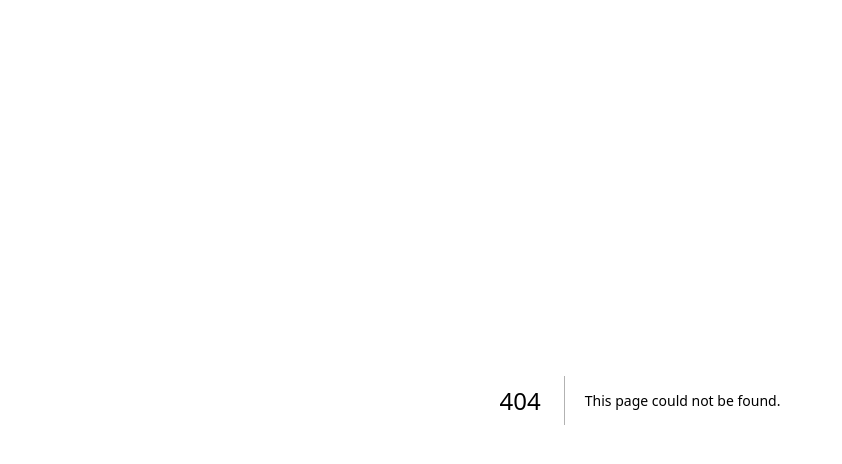
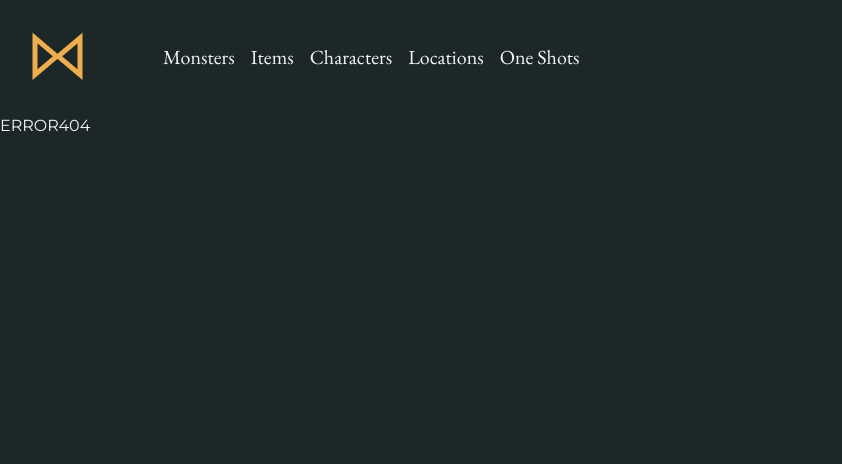
Before and after one commit to AsterShadow/RPG-henchman, a Next.js app: page /create/character in a window 1280 px wide. Before the commit this address had no page. Shown: the top 464 px of the page, without its empty margins (0-842 px from the left). Built offline with nearby package versions, Linux system fonts and the light colour scheme.

Commit message:
added page directories + heros, created types and constants for better reusability

```diff
--- a/src/app/layout/Footer/Footer.tsx
+++ b/src/app/layout/Footer/Footer.tsx
@@ -1,3 +1,5 @@
+"use client";
+
 import React from 'react';
 
 import images from '@/assets/images';
--- a/src/app/layout/Header/Header.tsx
+++ b/src/app/layout/Header/Header.tsx
@@ -10,6 +10,14 @@ import './Header.scss';
 const Navbar = () => {
   const [isMobileMenuOpen, setIsMobileMenuOpen] = useState(false);
   const menuRef = useRef<HTMLDivElement>(null);
+
+  const navLinks = [
+    { href: '/create/monsters', title: 'Monsters' },
+    { href: '/create/items', title: 'Items' },
+    { href: '/create/characters', title: 'Characters' },
+    { href: '/create/locations', title: 'Locations' },
+    { href: '/create/one-shots', title: 'One Shots' },
+  ];
 
   useEffect(() => {
     const handleClickOutside = (event: MouseEvent) => {
@@ -26,13 +34,14 @@ const Navbar = () => {
 
   return (
     <nav className="flex items-center justify-between flex-wrap lg:gap-20 lg:justify-normal p-8 w-full">
-      <Image src={images.logo} alt="RPG-Henchman logo" />
+      <Link href='/'>
+        <Image src={images.logo} alt="RPG-Henchman logo" />
+      </Link>
+
       <div className='hidden lg:block lg:flex lg:gap-4 text-xl font-headers'>
-        <Link href='#'><span>Monsters</span></Link>
-        <Link href='#'><span>Items</span></Link>
-        <Link href='#'><span>Characters</span></Link>
-        <Link href='#'><span>Locations</span></Link>
-        <Link href='#'><span>One Shots</span></Link>
+        {navLinks.map((link) => (
+          <Link href={link.href} key={link.title}><span>{link.title}</span></Link>
+        ))}
       </div>
       <div className='block lg:hidden'>
         <button onClick={() => setIsMobileMenuOpen(!isMobileMenuOpen)} className="flex items-center px-3 py-2 text-2xl font-headers">
@@ -43,14 +52,12 @@ const Navbar = () => {
       <CSSTransition in={isMobileMenuOpen} timeout={300} classNames="menu-slide" unmountOnExit nodeRef={menuRef}>
         <div className="fixed top-0 right-0 h-full w-3/5 bg-dark shadow-lg z-50" ref={menuRef}>
           <button onClick={() => setIsMobileMenuOpen(false)} className="flex items-center px-3 py-4 font-headers">
-            <Image src={images.close} alt="close icon" className='w-10'/>
+            <Image src={images.close} alt="close icon" className='w-10' />
           </button>
           <div className="flex flex-col items-start p-4 font-headers text-2xl gap-4 text-gold">
-            <Link href='#'><span>Monsters</span></Link>
-            <Link href='#'><span>Items</span></Link>
-            <Link href='#'><span>Characters</span></Link>
-            <Link href='#'><span>Locations</span></Link>
-            <Link href='#'><span>One Shots</span></Link>
+            {navLinks.map((link) => (
+              <Link href={link.href} key={link.title}><span>{link.title}</span></Link>
+            ))}
           </div>
         </div>
       </CSSTransition>
--- a/src/app/layout/LandingCTA/index.tsx
+++ /dev/null
@@ -1,32 +0,0 @@
-"use client";
-
-import Image from 'next/image';
-import { Section } from '../../../pages';
-import images from '@/assets/images';
-import Button from '@/components/Button';
-
-
-const SectionComponent: React.FC<Section> = ({ id, title, image, text, rotationDegree }) => {
-    const isEven = id % 2 === 0;
-    return (
-        <div className={`flex flex-col items-center justify-center gap-8 lg:justify-around ${isEven ? 'lg:flex-row' : 'lg:flex-row-reverse'}`}>
-            {image && (
-                <div className="flex items-center justify-center w-80 h-80 mx-auto lg:w-92 h-92 ">
-                    <div className="w-[150px] lg:w-[350px] absolute" style={{ transform: `rotate(${rotationDegree}deg)` }}>
-                        <Image src={images.triangle} alt="Triangle" />
-                    </div>
-                    <div className='w-[200px] lg:w-[350px] absolute'>
-                        <Image src={image} alt={title} />
-                    </div>
-                </div>
-            )}
-            <div className={`flex flex-col gap-2 items-center text-center lg:w-1/2`}>
-                <h1 className="text-2xl font-headers text-gold text-6xl pb-4">{title}</h1>
-                <p>{text}</p>
-                <Button>Create {title}</Button>
-            </div>
-        </div>
-    );
-};
-
-export default SectionComponent;
--- a/src/app/layout/RootLayout/layout.tsx
+++ b/src/app/layout/RootLayout/layout.tsx
@@ -1,3 +1,5 @@
+"use client";
+
 import React from 'react';
 
 interface RootLayoutProps {
--- /dev/null
+++ b/src/app/layout/SectionDropdowns/index.tsx
@@ -0,0 +1,10 @@
+"use client";
+import React from 'react'
+
+const SectionDropDowns = () => {
+  return (
+    <div>index</div>
+  )
+}
+
+export default SectionDropDowns;
--- /dev/null
+++ b/src/app/layout/SectionHero/index.tsx
@@ -0,0 +1,47 @@
+"use client";
+
+import Image from 'next/image';
+import images from '@/assets/images';
+import Button from '@/components/Button';
+import Link from 'next/link';
+import { Section } from '@/types/section';
+import { useRouter } from 'next/router';
+import SectionDropDowns from '../SectionDropdowns';
+
+
+const SectionComponent: React.FC<Section> = ({ index, slug, title, image, text, rotationDegree }) => {
+    const isEven = index % 2 === 0;
+    const router = useRouter();
+    const isHomePage = router.pathname === '/';
+    return (
+        <div className={`flex flex-col items-center justify-center gap-8 lg:justify-around ${isEven && isHomePage ? 'lg:flex-row' : 'lg:flex-row-reverse'}`}>
+            {image && (
+                <div className="flex items-center justify-center w-80 h-80 mx-auto lg:w-92 h-92 ">
+                    <div className="w-[150px] lg:w-[350px] absolute" style={{ transform: `rotate(${rotationDegree}deg)` }}>
+                        <Image src={images.triangle} alt="Triangle" />
+                    </div>
+                    <div className='w-[200px] lg:w-[350px] absolute'>
+                        <Image src={image} alt={title} />
+                    </div>
+                </div>
+            )}
+            <div className={`flex flex-col gap-2 items-center text-center lg:w-1/2`}>
+                <h1 className="text-2xl font-headers text-gold text-6xl pb-4">{title}</h1>
+                {isHomePage ?
+                    <>
+                        <p>{text}</p>
+                        <Link href={`/create/${slug}`}>
+                            <Button>Create {title}</Button>
+                        </Link>
+                    </>
+                    :
+                    <SectionDropDowns />
+
+                }
+
+            </div>
+        </div>
+    );
+};
+
+export default SectionComponent;
--- /dev/null
+++ b/src/constants/section.tsx
@@ -0,0 +1,49 @@
+"use client";
+
+import { Section } from "@/types/section";
+
+import images from '@/assets/images';
+
+
+export const sections: Section[] = [
+    {
+        index: 1,
+        slug: 'monsters',
+        title: 'Monsters',
+        image: images.monsters,
+        text: 'Create fantastic monsters for your RPG World!',
+        rotationDegree: 140,
+    },
+    {
+        index: 2,
+        slug: 'items',
+        title: 'Items',
+        image: images.items,
+        text: 'Create fantastic magic items for your RPG World!',
+        rotationDegree: 250,
+    },
+    {
+        index: 3,
+        slug: 'characters',
+        title: 'Characters',
+        image: images.characters,
+        text: 'Create original characters for your RPG World!',
+        rotationDegree: 290,
+    },
+    {
+        index: 4,
+        slug: 'locations',
+        title: 'Locations',
+        image: images.locations,
+        text: 'Create fantastic locations for your RPG World!',
+        rotationDegree: 320,
+    },
+    {
+        index: 5,
+        slug: 'one-shots',
+        title: 'One Shots',
+        image: images.map,
+        text: 'Create original One shots for your TTRPG campaigns!',
+        rotationDegree: 250,
+    }
+];
--- /dev/null
+++ b/src/pages/create/[slug].tsx
@@ -0,0 +1,32 @@
+"use client";
+
+import Navbar from '@/app/layout/Header/Header';
+import SectionComponent from '@/app/layout/SectionHero';
+import images from '@/assets/images';
+import { sections } from '@/constants/section';
+import Image from 'next/image';
+import { useRouter } from 'next/router';
+
+const CreatePage = () => {
+  const router = useRouter();
+  const { slug } = router.query;
+
+  const section = sections.find((section) => section.slug === slug);
+
+  return (
+    <div>
+      <Navbar />
+      {section ?
+        <>
+          <SectionComponent {...section} />
+        </>
+        :
+        <div>ERROR404</div>
+      }
+
+
+    </div>
+  );
+};
+
+export default CreatePage;
--- a/src/pages/index.tsx
+++ b/src/pages/index.tsx
@@ -1,64 +1,19 @@
-import Image, { StaticImageData } from 'next/image';
+"use client";
 
-import images from '@/assets/images';
 import Footer from '../app/layout/Footer/Footer';
 import Navbar from '../app/layout/Header/Header';
-import SectionComponent from '../app/layout/LandingCTA';
-
-
-export interface Section {
-  id: number;
-  title: string;
-  image?: StaticImageData;
-  text: string;
-  rotationDegree: number;
-}
+import SectionComponent from '../app/layout/SectionHero';
+import { sections } from '@/constants/section';
 
 export default function Home() {
 
-  const sections: Section[] = [
-    {
-      id: 1,
-      title: 'Monsters',
-      image: images.monsters,
-      text: 'Create fantastic monsters for your RPG World!',
-      rotationDegree: 140,
-    },
-    {
-      id: 2,
-      title: 'Items',
-      image: images.items,
-      text: 'Create fantastic magic items for your RPG World!',
-      rotationDegree: 250,
-    },
-    {
-      id: 3,
-      title: 'Characters',
-      image: images.characters,
-      text: 'Create original characters for your RPG World!',
-      rotationDegree: 290,
-    },
-    {
-      id: 4,
-      title: 'Locations',
-      image: images.locations,
-      text: 'Create fantastic locations for your RPG World!',
-      rotationDegree: 320,
-    },
-    {
-      id: 5,
-      title: 'OneShots',
-      image: images.map,
-      text: 'Create original One shots for your TTRPG campaigns!',
-      rotationDegree: 250,
-    }
-  ];
+
   return (
     <main className="flex min-h-screen flex-col items-center">
       <Navbar />
       <div className='w-full py-24 flex flex-col gap-48 lg:gap-96 pb-20'>
-        {sections.map((section) => (
-          <SectionComponent key={section.id} {...section} />
+        {sections.map((section, index) => (
+          <SectionComponent key={index} {...section} />
         ))}
       </div>
       <Footer />
--- /dev/null
+++ b/src/types/section.tsx
@@ -0,0 +1,12 @@
+"use client";
+
+import { StaticImageData } from 'next/image';
+
+export interface Section {
+  index: number;
+  slug: string;
+  title: string;
+  image?: StaticImageData;
+  text: string;
+  rotationDegree: number;
+}
```
